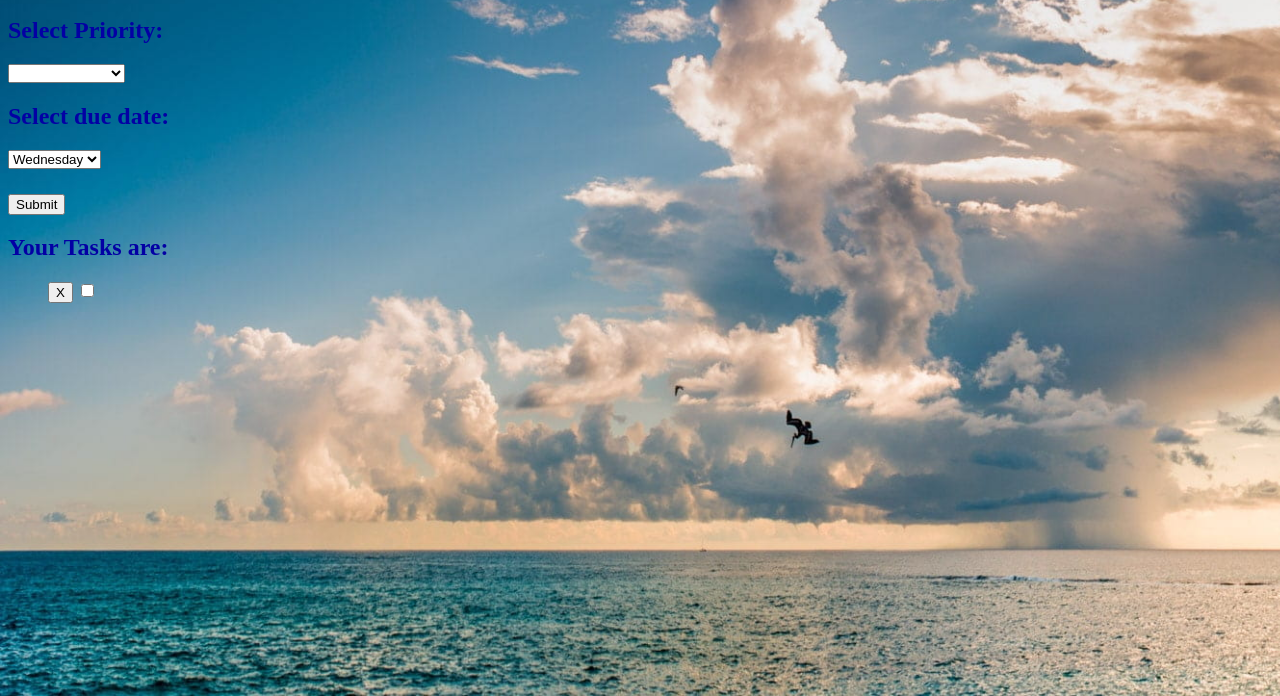
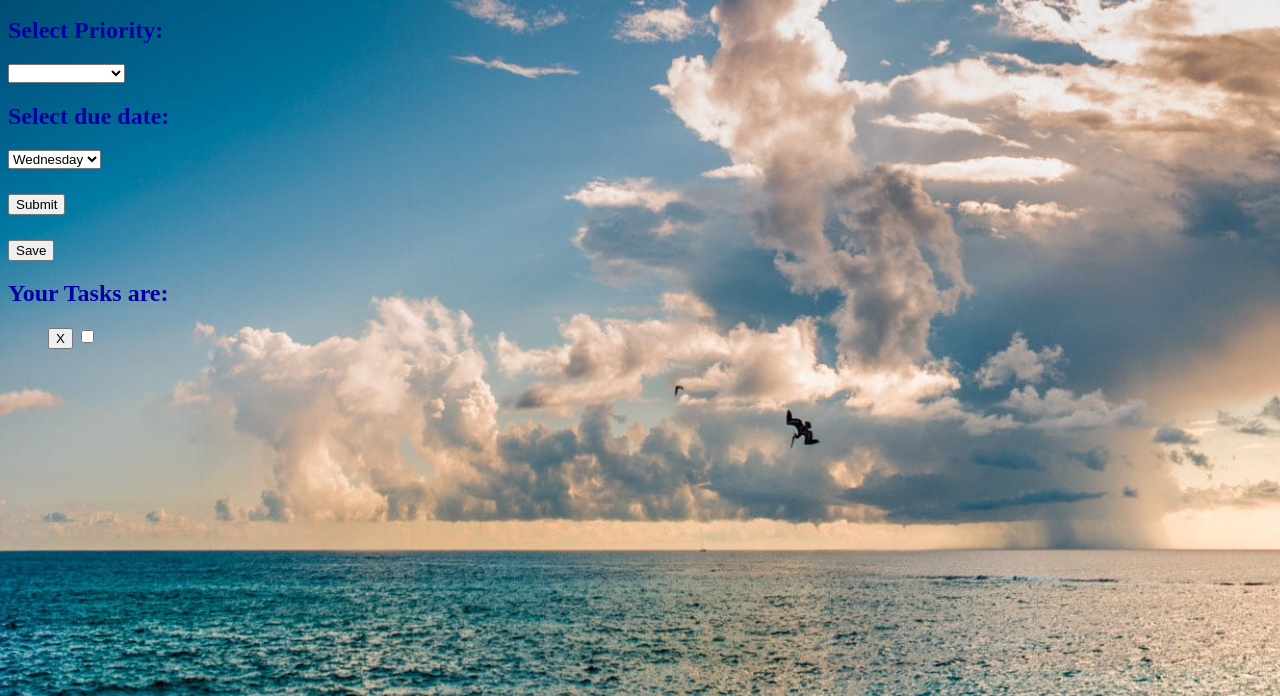
Before and after one commit to Myburgh3214/toDo-Vue, a plain HTML site: page index.html in a window 1280 px wide. Shown: the part 104-800 px from the top of the page. Drawn offline with nearby package versions, Linux system fonts and the light colour scheme.

Commit message:
Added a save function, work in progress.

```diff
--- a/index.html
+++ b/index.html
@@ -29,6 +29,9 @@
     <div class="submit">
     <button type="button" v-on:click="addTodo()"  class="btn btn-primary btn-sm">Submit</button>
     </div>
+    <div class="submit">
+        <button type="button" @click="saveTask()"  class="btn btn-primary btn-sm">Save</button>
+    </div>
             <h2>Your Tasks are:</h2>
         <ul id="my_span1" class="list-unstyled">
         <li v-for="todo in todos">
--- a/js/script.js
+++ b/js/script.js
@@ -5,7 +5,6 @@ var app = new Vue({
 		todoText: '',
             weekday: new Date().toString().slice(0, 3),
 		todos: [{
-            id: 0, title: "todoList", completed: "false"
         },
 		],
     priorities: [{prio: 2, label: 'priority: low'}, {prio: 1, label: 'priority: medium'}, {prio: 0, label: 'priority: high'}],
@@ -13,6 +12,10 @@ var app = new Vue({
 
                   },
 	methods: {
+        saveTask : function(){
+            this.todos.push(this.todo.done);
+
+        },
 		addTodo: function() {
 			let newTodo = this.todoText.trim();
                  if (this.todoText !== '') {
```
